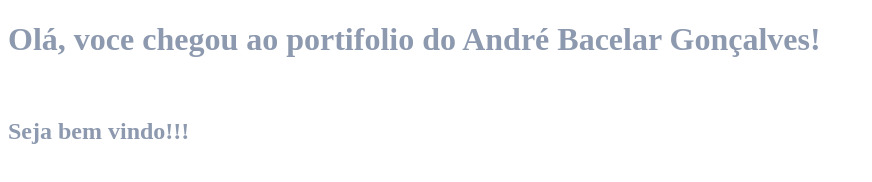
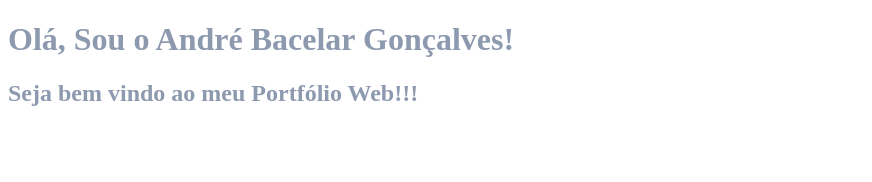
Before and after one commit to Andrebgsi/andrebgsi.github.io, a plain HTML site: page index.html in a window 1280 px wide. Shown: the whole page, without its empty margins (0-872 px from the left). Drawn offline with Linux system fonts and the light colour scheme.

Commit message:
Inicio do index

```diff
--- a/index.html
+++ b/index.html
@@ -4,12 +4,12 @@
     <meta charset="UTF-8">
     <meta http-equiv="X-UA-Compatible" content="IE=edge">
     <meta name="viewport" content="width=device-width, initial-scale=1.0">
-    <title>Apresentação André Bacelar  - Tryber</title>
+    <title>Portfólio Web André Bacelar  - Tryber</title>
 </head>
 <body style="background-color: #FFFFFF;">
     <div style="color:#8D99AE;">
-        <h1>Olá, voce chegou ao portifolio do André Bacelar Gonçalves!</h1><br>
-        <h2>Seja bem vindo!!!</h2>
+        <h1>Olá, Sou o André Bacelar Gonçalves!</h1>
+        <h2>Seja bem vindo ao meu Portfólio Web!!!</h2>
     </div>
 </body>
 </html>
```
